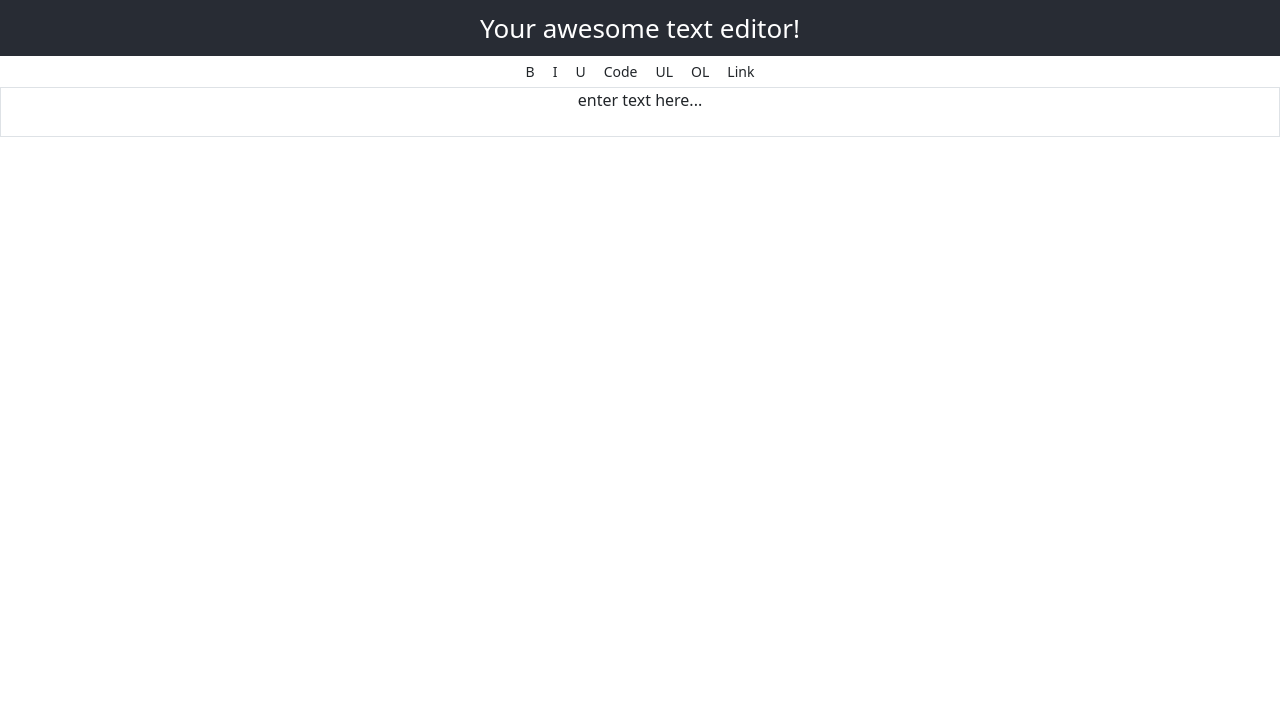
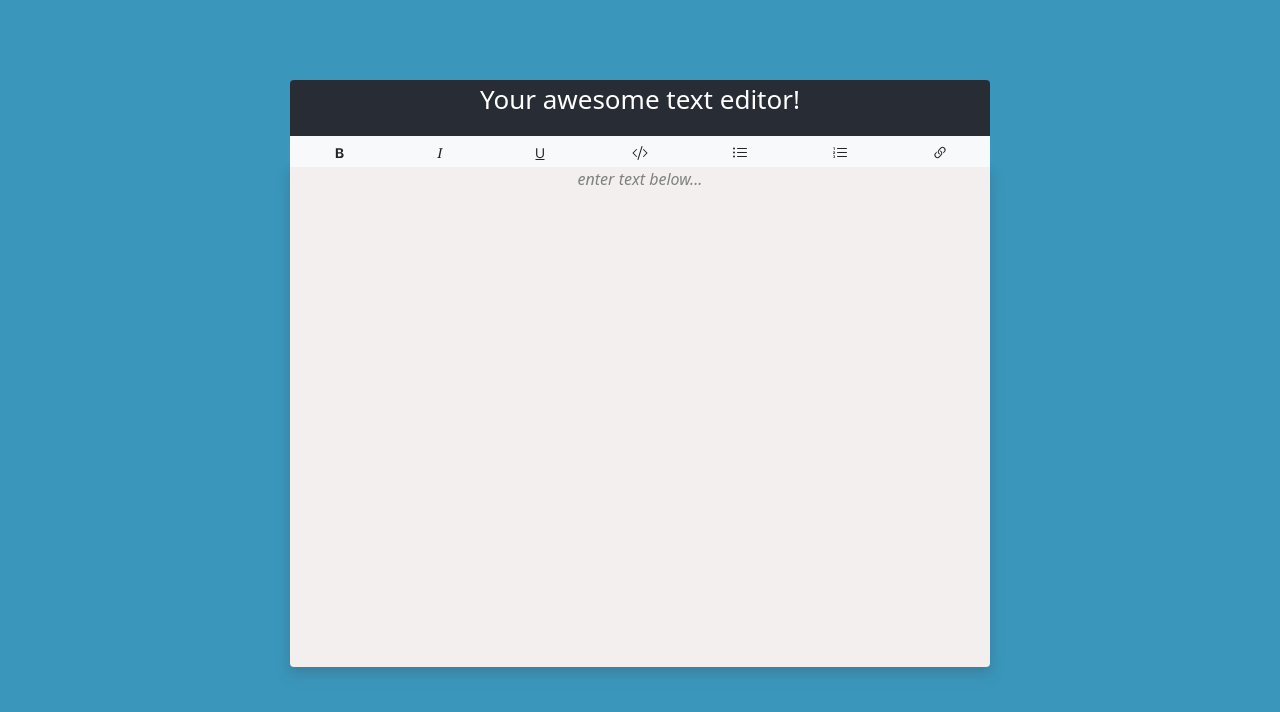
Before and after one commit to Linhatran/rich-text-editor, a React (Create React App) app: page / in a window 1280 px wide. Shown: the top 712 px of the page. Built offline with nearby package versions, Linux system fonts and the light colour scheme.

Commit message:
add shadow and border

```diff
--- a/package.json
+++ b/package.json
@@ -12,6 +12,7 @@
     "@types/react": "^17.0.0",
     "@types/react-dom": "^17.0.0",
     "bootstrap": "^5.0.0-beta3",
+    "bootstrap-icons": "^1.4.1",
     "draft-js": "^0.11.7",
     "draft-js-import-html": "^1.4.1",
     "react": "^17.0.2",
--- a/src/App.css
+++ b/src/App.css
@@ -1,38 +1,32 @@
 .App {
   text-align: center;
-}
-
-.App-logo {
-  height: 40vmin;
-  pointer-events: none;
-}
-
-@media (prefers-reduced-motion: no-preference) {
-  .App-logo {
-    animation: App-logo-spin infinite 20s linear;
-  }
+  width: 700px;
+  margin: auto;
+  padding-top: 5rem;
 }
 
 .App-header {
   background-color: #282c34;
   min-height: 7vh;
-  display: flex;
-  flex-direction: column;
-  align-items: center;
-  justify-content: center;
   font-size: calc(10px + 2vmin);
   color: white;
 }
+.editor {
+  height: 500px;
+  background-color: rgb(243, 239, 239);
+  box-shadow: 0px 4px 8px rgba(58, 58, 68, 0.16),
+    0px 8px 16px rgba(90, 91, 106, 0.16);
 
+}
+.btn-group {
+  width: 700px;
+}
 .App-link {
-  color: #61dafb;
+  color: 'blue';
+  font-style: italic;
+  cursor: pointer;
 }
-
-@keyframes App-logo-spin {
-  from {
-    transform: rotate(0deg);
-  }
-  to {
-    transform: rotate(360deg);
-  }
+.public-DraftEditorPlaceholder-inner {
+  color: gray;
+  font-style: italic;
 }
--- a/src/App.tsx
+++ b/src/App.tsx
@@ -4,9 +4,11 @@ import RichTextEditor from './RichTextEditor';
 
 function App() {
   return (
-    <div className="App">
-      <div className='App-header'>Your awesome text editor!</div>
-      <RichTextEditor/>
+    <div className='App'>
+      <div className='App-header rounded-top'>Your awesome text editor!</div>
+      <div >
+        <RichTextEditor />
+      </div>
     </div>
   );
 }
--- a/src/RichTextEditor.tsx
+++ b/src/RichTextEditor.tsx
@@ -6,10 +6,12 @@ import {
   EditorState,
   RichUtils,
 } from 'draft-js';
-
+import './App.css';
 interface RichTextEditorProps {}
-
-class RichTextEditor extends React.Component<RichTextEditorProps, any> {
+interface RichTextEditorState {
+    editorState: EditorState
+}
+class RichTextEditor extends React.Component<RichTextEditorProps, RichTextEditorState> {
   constructor(props: RichTextEditorProps) {
     super(props);
 
@@ -18,8 +20,6 @@ class RichTextEditor extends React.Component<RichTextEditorProps, any> {
     ]);
     this.state = {
       editorState: EditorState.createEmpty(decorator),
-      isUrlVisible: false,
-      url: '',
     };
 
     this.handleBoldClick = this.handleBoldClick.bind(this);
@@ -96,60 +96,110 @@ class RichTextEditor extends React.Component<RichTextEditorProps, any> {
     return 'handled';
   }
 
-  promptLink() {
-    const { editorState } = this.state;
-    const selection = editorState.getSelection();
-    if (!selection.isCollapsed()) {
-      const contentState = editorState.getCurrentContent();
-      const startKey = editorState.getSelection().getStartKey();
-      const startOffset = editorState.getSelection().getStartOffset();
-      const blockWithLinkAtBeginning = contentState.getBlockForKey(startKey);
-      const linkKey = blockWithLinkAtBeginning.getEntityAt(startOffset);
-
-      let url = '';
-      if (linkKey) {
-        const linkInstance = contentState.getEntity(linkKey);
-        url = linkInstance.getData().url;
-      }
-      this.setState({
-        isUrlVisible: true,
-        url,
-      });
-    }
-  }
-
   render() {
     return (
       <>
+        <div className='btn-group bg-light'>
           <button className='btn btn-sm' onClick={this.handleBoldClick}>
-          B
+            <svg
+              xmlns='http://www.w3.org/2000/svg'
+              width='16'
+              height='16'
+              fill='currentColor'
+              className='bi bi-type-bold'
+              viewBox='0 0 16 16'
+            >
+              <path d='M8.21 13c2.106 0 3.412-1.087 3.412-2.823 0-1.306-.984-2.283-2.324-2.386v-.055a2.176 2.176 0 0 0 1.852-2.14c0-1.51-1.162-2.46-3.014-2.46H3.843V13H8.21zM5.908 4.674h1.696c.963 0 1.517.451 1.517 1.244 0 .834-.629 1.32-1.73 1.32H5.908V4.673zm0 6.788V8.598h1.73c1.217 0 1.88.492 1.88 1.415 0 .943-.643 1.449-1.832 1.449H5.907z' />
+            </svg>
           </button>
           <button className='btn btn-sm' onClick={this.handleItalicClick}>
-          I
+            <svg
+              xmlns='http://www.w3.org/2000/svg'
+              width='16'
+              height='16'
+              fill='currentColor'
+              className='bi bi-type-italic'
+              viewBox='0 0 16 16'
+            >
+              <path d='M7.991 11.674 9.53 4.455c.123-.595.246-.71 1.347-.807l.11-.52H7.211l-.11.52c1.06.096 1.128.212 1.005.807L6.57 11.674c-.123.595-.246.71-1.346.806l-.11.52h3.774l.11-.52c-1.06-.095-1.129-.211-1.006-.806z' />
+            </svg>
           </button>
           <button className='btn btn-sm' onClick={this.handleUnderlineClick}>
-          U
+            <svg
+              xmlns='http://www.w3.org/2000/svg'
+              width='16'
+              height='16'
+              fill='currentColor'
+              className='bi bi-type-underline'
+              viewBox='0 0 16 16'
+            >
+              <path d='M5.313 3.136h-1.23V9.54c0 2.105 1.47 3.623 3.917 3.623s3.917-1.518 3.917-3.623V3.136h-1.23v6.323c0 1.49-.978 2.57-2.687 2.57-1.709 0-2.687-1.08-2.687-2.57V3.136zM12.5 15h-9v-1h9v1z' />
+            </svg>
           </button>
           <button className='btn btn-sm' onClick={this.handleCodeFormat}>
-          Code
+            <svg
+              xmlns='http://www.w3.org/2000/svg'
+              width='16'
+              height='16'
+              fill='currentColor'
+              className='bi bi-code-slash'
+              viewBox='0 0 16 16'
+            >
+              <path d='M10.478 1.647a.5.5 0 1 0-.956-.294l-4 13a.5.5 0 0 0 .956.294l4-13zM4.854 4.146a.5.5 0 0 1 0 .708L1.707 8l3.147 3.146a.5.5 0 0 1-.708.708l-3.5-3.5a.5.5 0 0 1 0-.708l3.5-3.5a.5.5 0 0 1 .708 0zm6.292 0a.5.5 0 0 0 0 .708L14.293 8l-3.147 3.146a.5.5 0 0 0 .708.708l3.5-3.5a.5.5 0 0 0 0-.708l-3.5-3.5a.5.5 0 0 0-.708 0z' />
+            </svg>
           </button>
           <button className='btn btn-sm' onClick={this.handleUnorderedList}>
-          UL
+            <svg
+              xmlns='http://www.w3.org/2000/svg'
+              width='16'
+              height='16'
+              fill='currentColor'
+              className='bi bi-list-ul'
+              viewBox='0 0 16 16'
+            >
+              <path
+                fillRule='evenodd'
+                d='M5 11.5a.5.5 0 0 1 .5-.5h9a.5.5 0 0 1 0 1h-9a.5.5 0 0 1-.5-.5zm0-4a.5.5 0 0 1 .5-.5h9a.5.5 0 0 1 0 1h-9a.5.5 0 0 1-.5-.5zm0-4a.5.5 0 0 1 .5-.5h9a.5.5 0 0 1 0 1h-9a.5.5 0 0 1-.5-.5zm-3 1a1 1 0 1 0 0-2 1 1 0 0 0 0 2zm0 4a1 1 0 1 0 0-2 1 1 0 0 0 0 2zm0 4a1 1 0 1 0 0-2 1 1 0 0 0 0 2z'
+              />
+            </svg>
           </button>
           <button className='btn btn-sm' onClick={this.handleOrderedList}>
-          OL
+            <svg
+              xmlns='http://www.w3.org/2000/svg'
+              width='16'
+              height='16'
+              fill='currentColor'
+              className='bi bi-list-ol'
+              viewBox='0 0 16 16'
+            >
+              <path
+                fillRule='evenodd'
+                d='M5 11.5a.5.5 0 0 1 .5-.5h9a.5.5 0 0 1 0 1h-9a.5.5 0 0 1-.5-.5zm0-4a.5.5 0 0 1 .5-.5h9a.5.5 0 0 1 0 1h-9a.5.5 0 0 1-.5-.5zm0-4a.5.5 0 0 1 .5-.5h9a.5.5 0 0 1 0 1h-9a.5.5 0 0 1-.5-.5z'
+              />
+              <path d='M1.713 11.865v-.474H2c.217 0 .363-.137.363-.317 0-.185-.158-.31-.361-.31-.223 0-.367.152-.373.31h-.59c.016-.467.373-.787.986-.787.588-.002.954.291.957.703a.595.595 0 0 1-.492.594v.033a.615.615 0 0 1 .569.631c.003.533-.502.8-1.051.8-.656 0-1-.37-1.008-.794h.582c.008.178.186.306.422.309.254 0 .424-.145.422-.35-.002-.195-.155-.348-.414-.348h-.3zm-.004-4.699h-.604v-.035c0-.408.295-.844.958-.844.583 0 .96.326.96.756 0 .389-.257.617-.476.848l-.537.572v.03h1.054V9H1.143v-.395l.957-.99c.138-.142.293-.304.293-.508 0-.18-.147-.32-.342-.32a.33.33 0 0 0-.342.338v.041zM2.564 5h-.635V2.924h-.031l-.598.42v-.567l.629-.443h.635V5z' />
+            </svg>
           </button>
           <button className='btn btn-sm add-link' onClick={this.handleAddLink}>
-          Link
+            <svg
+              xmlns='http://www.w3.org/2000/svg'
+              width='16'
+              height='16'
+              fill='currentColor'
+              className='bi bi-link-45deg'
+              viewBox='0 0 16 16'
+            >
+              <path d='M4.715 6.542 3.343 7.914a3 3 0 1 0 4.243 4.243l1.828-1.829A3 3 0 0 0 8.586 5.5L8 6.086a1.002 1.002 0 0 0-.154.199 2 2 0 0 1 .861 3.337L6.88 11.45a2 2 0 1 1-2.83-2.83l.793-.792a4.018 4.018 0 0 1-.128-1.287z' />
+              <path d='M6.586 4.672A3 3 0 0 0 7.414 9.5l.775-.776a2 2 0 0 1-.896-3.346L9.12 3.55a2 2 0 1 1 2.83 2.83l-.793.792c.112.42.155.855.128 1.287l1.372-1.372a3 3 0 1 0-4.243-4.243L6.586 4.672z' />
+            </svg>
           </button>
-
-        <div className='border'>
+        </div>
+        <div className='editor rounded-bottom'>
           <Editor
             editorState={this.state.editorState}
             onChange={(e) => this.handleChange(e)}
             handleKeyCommand={this.handleKeyCommand}
             handlePastedText={() => 'handled' || true} // prevent default pasting behavior
-            placeholder='enter text here...'
+            placeholder='enter text below...'
           />
         </div>
       </>
@@ -176,7 +226,7 @@ const Link = (props: any) => {
   const { url } = contentState.getEntity(entityKey).getData();
   return (
     <a
-      style={{ color: 'blue', fontStyle: 'italic', cursor: 'pointer' }}
+      className='App-link'
       href={url}
       target='_blank'
       rel='noreferrer'
--- a/src/index.css
+++ b/src/index.css
@@ -1,3 +1,7 @@
+#root {
+  background-color: rgb(58, 150, 187);
+  height: 100vh;
+}
 body {
   margin: 0;
   font-family: -apple-system, BlinkMacSystemFont, 'Segoe UI', 'Roboto', 'Oxygen',
@@ -5,6 +9,7 @@ body {
     sans-serif;
   -webkit-font-smoothing: antialiased;
   -moz-osx-font-smoothing: grayscale;
+
 }
 
 code {
```
Also changed, not shown: 2 other files (tests, documents, lock files or other folders). Lines whose indentation alone changed are shown as unchanged.
